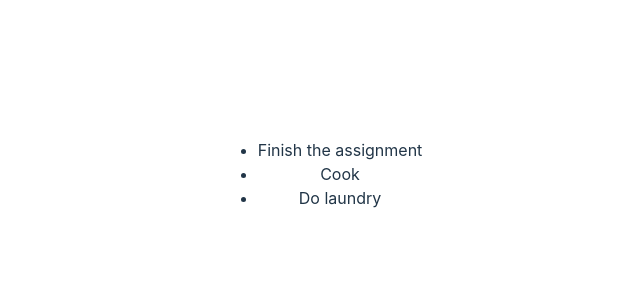
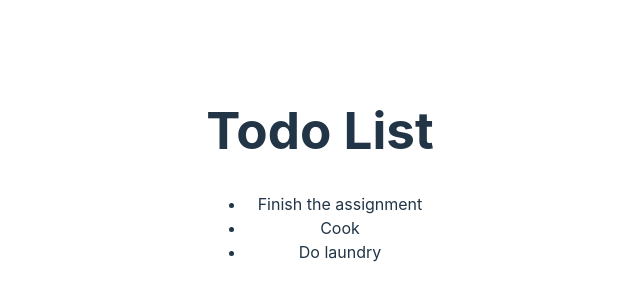
Before and after one commit to brrr123/react-todo, a React (Vite) app: page / in a window 1280 px wide. Shown: the part 226-526 px from the top of the page, without its empty margins (320-960 px from the left). Built offline with nearby package versions, Linux system fonts and the light colour scheme.

Commit message:
Lesson 1_1 removed unussed code and added missing h1

```diff
--- a/src/App.jsx
+++ b/src/App.jsx
@@ -1,6 +1,3 @@
-import { useState } from 'react'
-import reactLogo from './assets/react.svg'
-import viteLogo from '/vite.svg'
 import './App.css'
 
 const todoList =[{id:1,title:"Finish the assignment"},{id:2,title:"Cook"}, {id:3,title:"Do laundry"}];
@@ -11,6 +8,7 @@
 
   return (
     <>
+        <h1>Todo List</h1>
       <ul>
           { todoList.map(item => <li key={item.id}>{item.title}</li>)}
       </ul>
```
